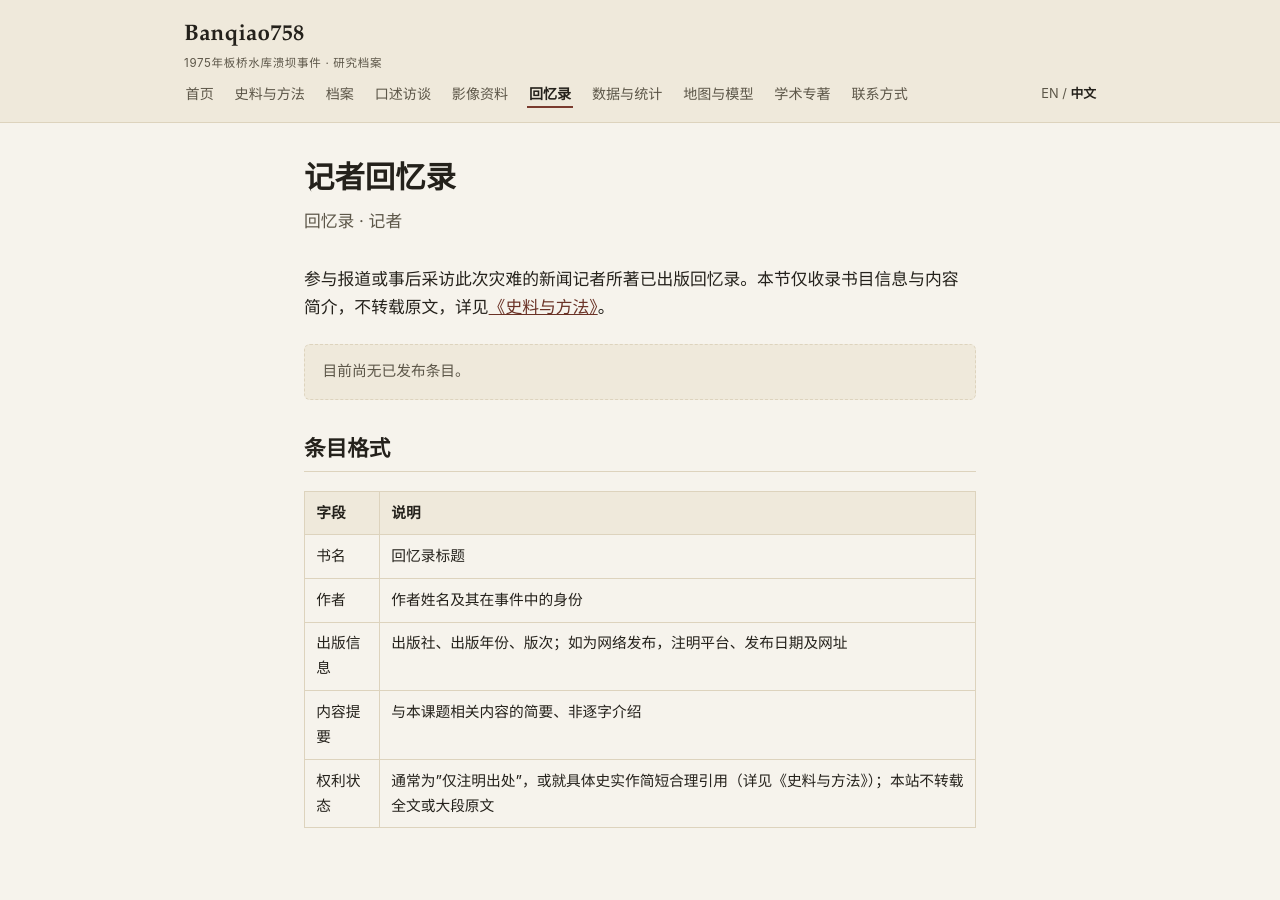
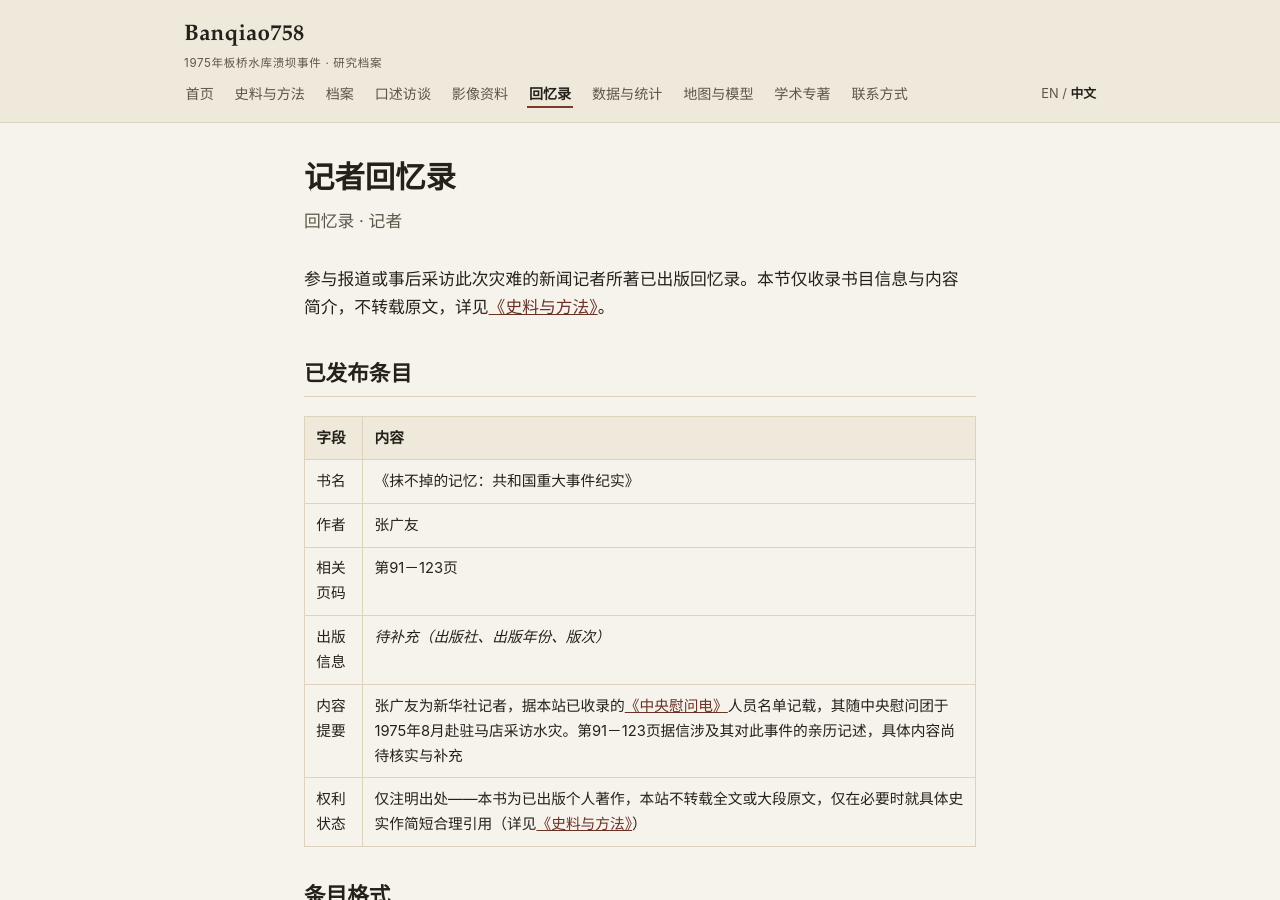
Before and after one commit to Banqiao758/Banqiao758.github.io, a Jekyll site: the page built from memoirs/reporters.md, in a window 1280 px wide and 900 px high. Built offline with Jekyll 4.4.1, drawn with Linux system fonts in a browser that asks for light colours.

Commit message:
Add Zhang Guangyou memoir citation to Reporters
Adds 《抹不掉的记忆：共和国重大事件纪实》 (张广友), pp. 91-123, as a
citation-only entry. Zhang Guangyou is independently confirmed as a
Xinhua correspondent who accompanied the central delegation per this
site's own Central condolence telegrams document. Publication details
and specific page content are marked pending until confirmed - no text
from the book itself is reproduced.

Co-Authored-By: Claude Sonnet 5 <noreply@anthropic.com>
Claude-Session: https://claude.ai/code/session_011K8hBuGivVWoMZaUZvczs4

```diff
--- a/memoirs/reporters.md
+++ b/memoirs/reporters.md
@@ -11,9 +11,16 @@ description: 参与报道或事后采访此次灾难的记者所著已出版回
 参与报道或事后采访此次灾难的新闻记者所著已出版回忆录。本节仅收录书目信息与内容
 简介，不转载原文，详见<a href="{{ '/methodology/' | relative_url }}">《史料与方法》</a>。
 
-<div class="pending">
-目前尚无已发布条目。
-</div>
+## 已发布条目
+
+| 字段 | 内容 |
+|---|---|
+| 书名 | 《抹不掉的记忆：共和国重大事件纪实》 |
+| 作者 | 张广友 |
+| 相关页码 | 第91－123页 |
+| 出版信息 | *待补充（出版社、出版年份、版次）* |
+| 内容提要 | 张广友为新华社记者，据本站已收录的<a href="{{ '/archive/1975-central-condolence-telegrams/' | relative_url }}">《中央慰问电》</a>人员名单记载，其随中央慰问团于1975年8月赴驻马店采访水灾。第91－123页据信涉及其对此事件的亲历记述，具体内容尚待核实与补充 |
+| 权利状态 | 仅注明出处——本书为已出版个人著作，本站不转载全文或大段原文，仅在必要时就具体史实作简短合理引用（详见<a href="{{ '/methodology/' | relative_url }}">《史料与方法》</a>） |
 
 ## 条目格式
 
```
Also changed, not shown: en/memoirs/reporters.md (+10 -3 lines).
